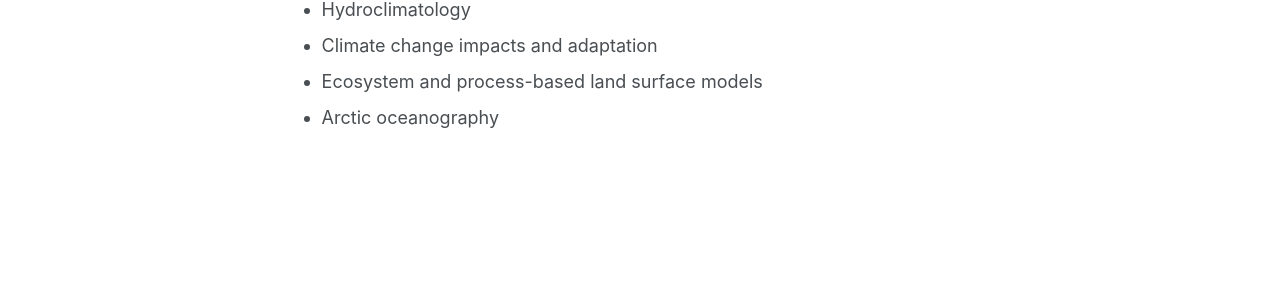
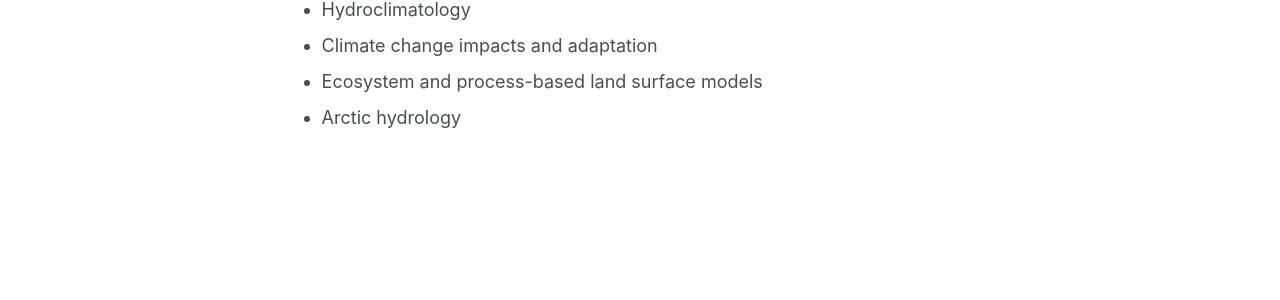
Before and after one commit to sigmundw/sigmundw.github.io, a Jekyll site: the page built from _pages/about.md, in a window 1280 px wide and 1059 px high. Shown: the part 512-812 px from the top of the window. Built offline with Jekyll 4.4.1, drawn with Linux system fonts in a browser that asks for light colours.

Commit message:
Update about.md

```diff
--- a/_pages/about.md
+++ b/_pages/about.md
@@ -18,4 +18,4 @@ I have been admitted to the University at Buffalo, supervised by [Dr. Yifan Chen
 - Hydroclimatology
 - Climate change impacts and adaptation
 - Ecosystem and process-based land surface models
-- Arctic oceanography
+- Arctic hydrology
```
